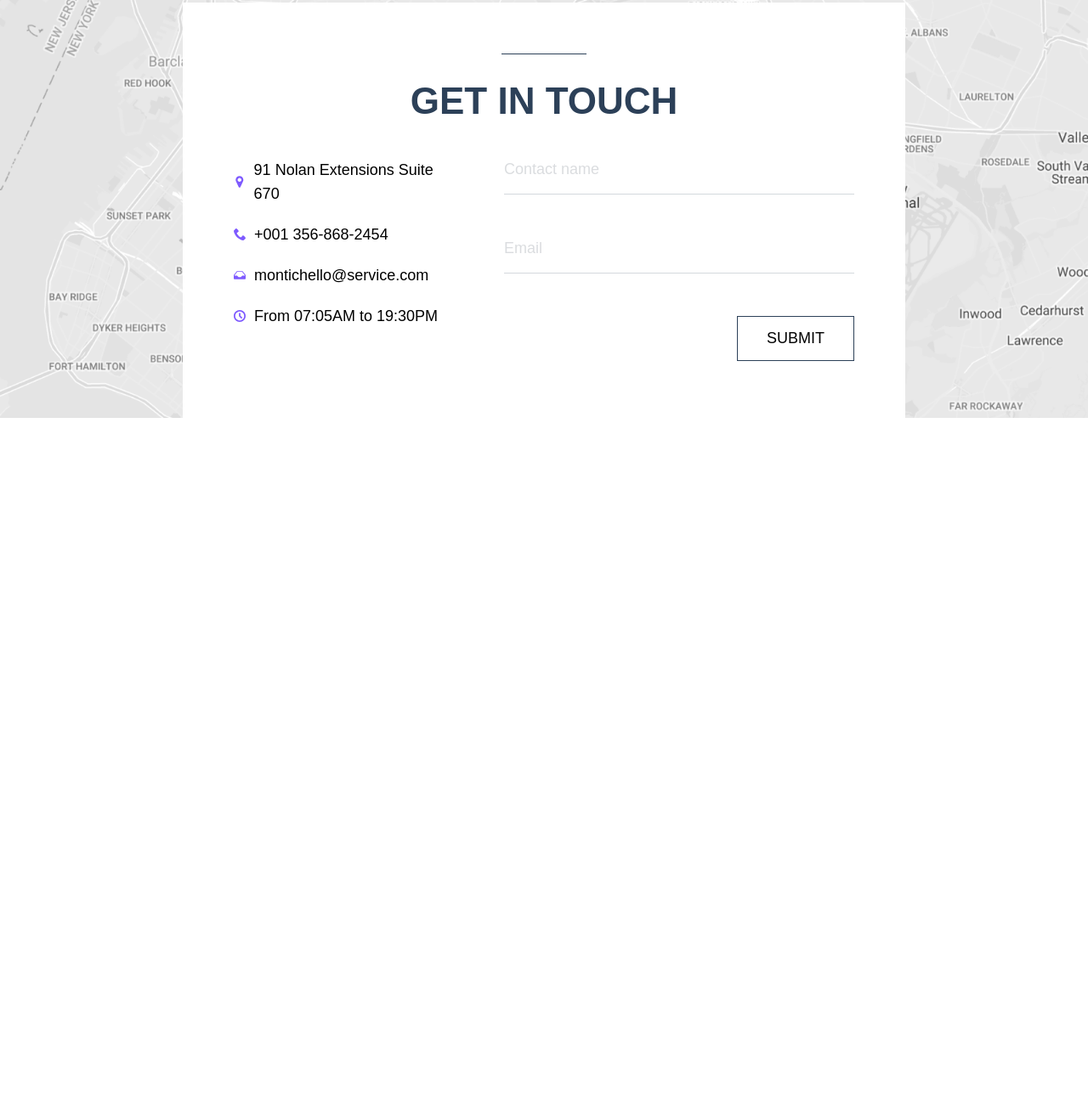
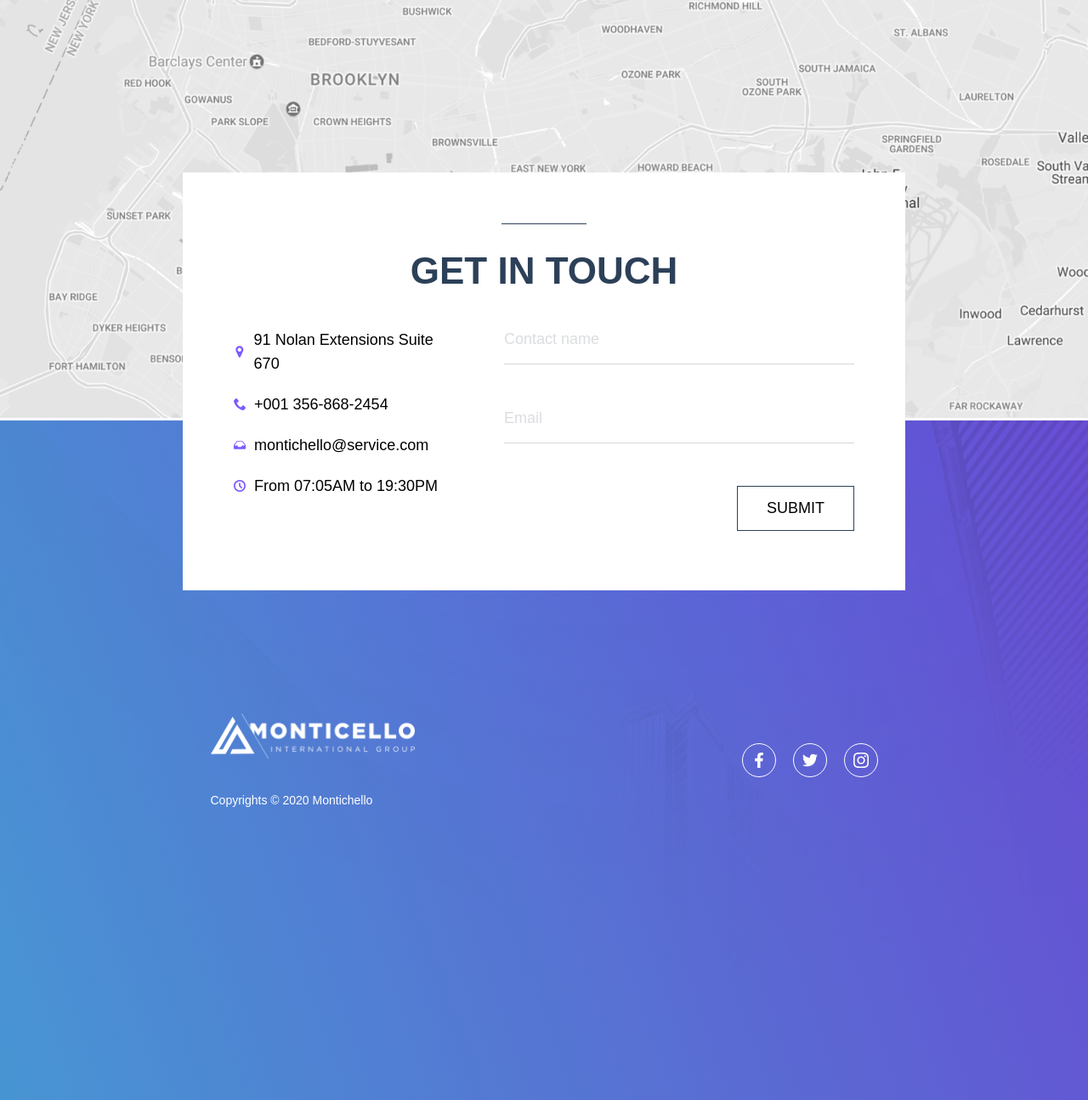
Before and after one commit to Wetability/Monticello, a website with bundled scripts: page src/index.html in a window 1280 px wide. Shown: the part 4432-5727 px from the top of the page at 85% size. Before the commit the page ends 4927 px from the top, so only its background shows below. Built offline with nearby package versions, Linux system fonts and the light colour scheme; files whose address does not match are found by name.

Commit message:
Completed the footer section as well as some little fixes to the shape and swiper

```diff
--- a/src/index.html
+++ b/src/index.html
@@ -480,10 +480,13 @@
           <div class="map__image">
             <img src="./assets/map.png" alt="map-image" />
           </div>
+
+          <!-- * Form card -->
           <div class="form">
             <div class="line line__blue-form"></div>
             <h3 class="form__main-title">GET IN TOUCH</h3>
             <div class="form__container">
+              <!-- * Contacts -->
               <div class="form__info">
                 <div class="form__info-item">
                   <svg class="icon icon-form">
@@ -512,24 +515,30 @@
                   <p class="form__info-description">From 07:05AM to 19:30PM</p>
                 </div>
               </div>
+
+              <!-- * Feedback form-->
               <form method="post" id="js-form-feedback" class="form__feedback">
                 <div class="form__feedback-item">
                   <input
+                    required
                     type="text"
                     name="userName"
                     placeholder="Contact name"
                     id="js-form-name"
                     class="form__feedback-name"
+                    autocomplete="userName"
                   />
                   <div class="form__error" id="js-form-name-error"></div>
                 </div>
                 <div class="form__feedback-item">
                   <input
+                    required
                     type="email"
                     name="email"
                     placeholder="Email"
                     id="js-form-email"
                     class="form__feedback-email"
+                    autocomplete="email"
                   />
                   <div class="form__error" id="js-form-email-error"></div>
                 </div>
@@ -541,6 +550,61 @@
           </div>
         </section>
       </main>
+
+      <!-- * Footer -->
+      <footer class="footer">
+        <div class="wrapper footer__wrapper">
+          <!-- Credits -->
+          <div class="footer__credits">
+            <a href="#" class="logo" title="Home page">
+              <img src="./assets/logo.png" alt="logo" />
+            </a>
+            <span class="footer__copyrights"
+              >Copyrights © 2020 Montichello</span
+            >
+          </div>
+
+          <!-- Social -->
+          <ul class="social">
+            <li class="social__item">
+              <a
+                href="https://www.facebook.com/"
+                class="social__link"
+                target="_blank"
+                title="Facebook"
+              >
+                <svg class="icon">
+                  <use xlink:href="#icon-facebook"></use>
+                </svg>
+              </a>
+            </li>
+            <li class="social__item">
+              <a
+                href="https://www.twitter.com/"
+                class="social__link"
+                target="_blank"
+                title="Twitter"
+              >
+                <svg class="icon">
+                  <use xlink:href="#icon-twitter"></use>
+                </svg>
+              </a>
+            </li>
+            <li class="social__item">
+              <a
+                href="https://www.Instagram.com/"
+                class="social__link"
+                target="_blank"
+                title="Instagram"
+              >
+                <svg class="icon">
+                  <use xlink:href="#icon-instagram"></use>
+                </svg>
+              </a>
+            </li>
+          </ul>
+        </div>
+      </footer>
     </div>
 
     <!-- * Scripts -->
--- a/src/scripts/form.js
+++ b/src/scripts/form.js
@@ -77,17 +77,13 @@ function feedback() {
 
     const userName = form.get("userName");
 
-    if (!validationName(userName, "User name", "js-form-name-error")) {
+    if (!validationName(userName, "Name", "js-form-name-error")) {
       return;
     }
 
     const email = form.get("email");
 
-    if (!validationName(email, "email", "js-form-email-error")) {
-      return;
-    }
-
-    if (!validationEmail(email, "email", "js-form-email-error")) {
+    if (!validationEmail(email, "Email", "js-form-email-error")) {
       return;
     }
 
@@ -95,9 +91,7 @@ function feedback() {
       userName,
       email,
     };
-
     const dataToString = JSON.stringify(data);
-
     localStorage.setItem("user", dataToString);
   });
 
@@ -105,7 +99,6 @@ function feedback() {
 
   if (user) {
     const data = JSON.parse(user);
-    console.log("data: ", data);
 
     const DOMUserName = document.getElementById("js-form-name");
     const DOMEmail = document.getElementById("js-form-email");
--- a/src/scripts/latest-news-slider.js
+++ b/src/scripts/latest-news-slider.js
@@ -24,7 +24,6 @@ function latestNewsSlider() {
   });
 
   const prevButtons = document.getElementsByClassName("swiper-button-prev");
-
   const nextButtons = document.getElementsByClassName("swiper-button-next");
 
   // Function to show buttons on swiper
--- /dev/null
+++ b/src/scss/components/_footer.scss
@@ -0,0 +1,40 @@
+.footer {
+  background: url(../../../src/assets/footer-background.png) lightgray 0px 0px /
+    100% 95.446% no-repeat;
+  position: relative;
+  z-index: 2;
+  height: 100vh;
+
+  &::before {
+    content: "";
+    position: absolute;
+    top: 0;
+    right: 0;
+    bottom: 0;
+    left: 0;
+    background: linear-gradient(251deg, #7e5aff -2.19%, #55b7ff 103.21%);
+    mix-blend-mode: multiply;
+  }
+
+  &__wrapper {
+    display: flex;
+    align-items: center;
+    justify-content: space-around;
+    position: relative;
+    z-index: 10;
+    height: 100vh;
+  }
+
+  &__credits {
+    display: flex;
+    flex-direction: column;
+    gap: 41px;
+  }
+
+  &__copyrights {
+    color: var(--c-white);
+    font-family: var(--f-montserrat);
+    font-size: 14px;
+    font-weight: 400;
+  }
+}
--- a/src/scss/components/_form.scss
+++ b/src/scss/components/_form.scss
@@ -2,7 +2,7 @@
   max-width: 850px;
   margin: 0 auto;
   position: absolute;
-  bottom: 0;
+  bottom: -200px;
   right: 0;
   left: 0;
   z-index: 10;
--- a/src/scss/components/_index.scss
+++ b/src/scss/components/_index.scss
@@ -9,3 +9,4 @@
 @import "./gallery";
 @import "./map";
 @import "./form";
+@import "./footer";
```
Also changed, not shown: src/index.css, 1 other file.
